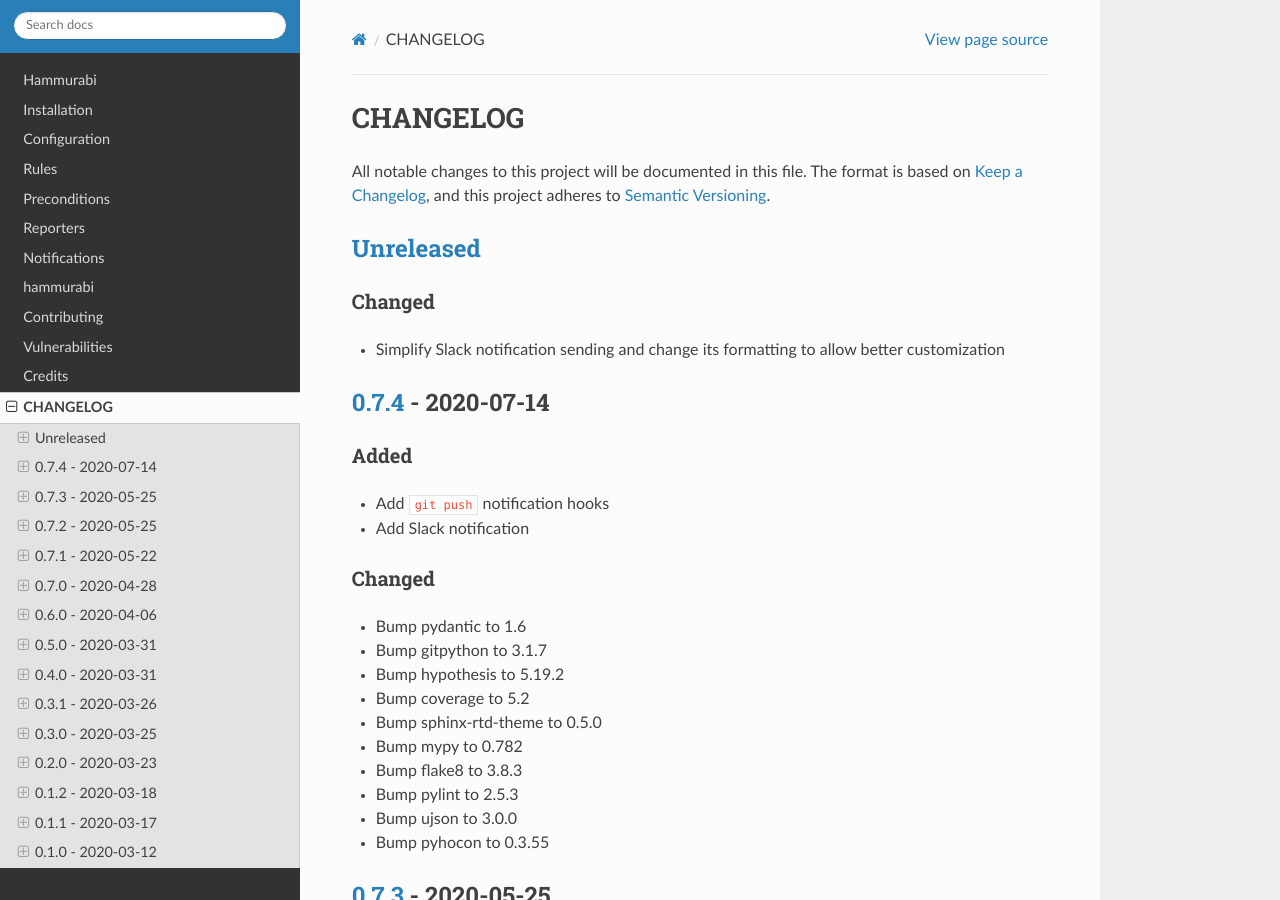
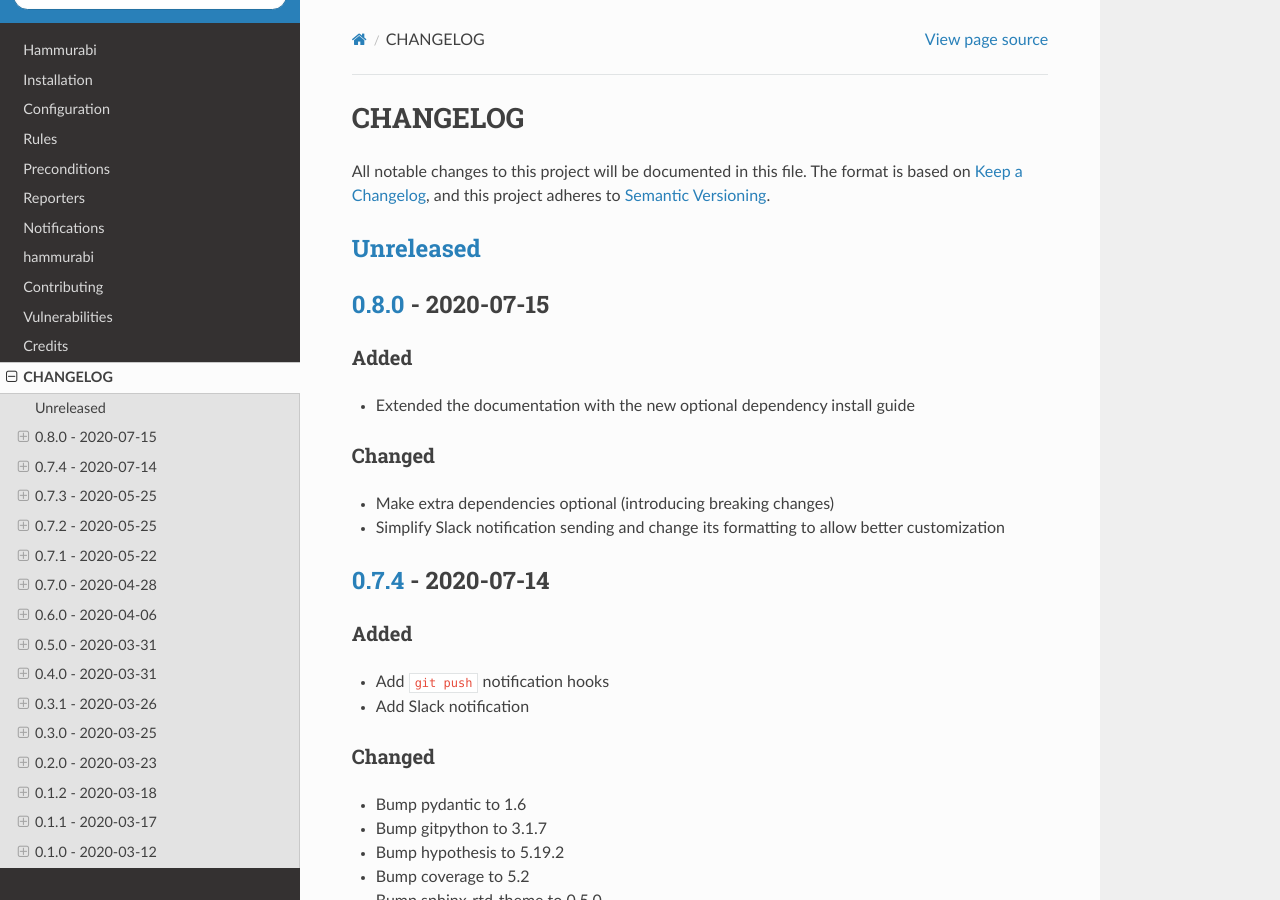
Before and after one commit to gabor-boros/hammurabi, a Sphinx documentation site: the page built from docs/history.rst, in a window 1280 px wide and 900 px high. Built offline with Sphinx 7.4.7 and the Read the Docs theme 2.0.0, drawn with Linux system fonts in a browser that asks for light colours.

Commit message:
Bump version to 0.8.0 and regenerate docs

```diff
--- a/CHANGELOG.rst
+++ b/CHANGELOG.rst
@@ -10,7 +10,7 @@
 
 .. Hyperlinks for releases
 
-.. _Unreleased: https://github.com/gabor-boros/hammurabi/compare/v0.7.4...master
+.. _Unreleased: https://github.com/gabor-boros/hammurabi/compare/v0.8.0...master
 .. _0.1.0: https://github.com/gabor-boros/hammurabi/releases/tag/v0.1.0
 .. _0.1.1: https://github.com/gabor-boros/hammurabi/releases/tag/v0.1.1
 .. _0.1.2: https://github.com/gabor-boros/hammurabi/releases/tag/v0.1.2
@@ -25,13 +25,23 @@
 .. _0.7.2: https://github.com/gabor-boros/hammurabi/releases/tag/v0.7.2
 .. _0.7.3: https://github.com/gabor-boros/hammurabi/releases/tag/v0.7.3
 .. _0.7.4: https://github.com/gabor-boros/hammurabi/releases/tag/v0.7.4
+.. _0.8.0: https://github.com/gabor-boros/hammurabi/releases/tag/v0.8.0
 
 Unreleased_
 -----------
 
+0.8.0_ - 2020-07-15
+-------------------
+
+Added
+~~~~~
+
+* Extended the documentation with the new optional dependency install guide
+
 Changed
 ~~~~~~~
 
+* Make extra dependencies optional (introducing breaking changes)
 * Simplify Slack notification sending and change its formatting to allow better customization
 
 0.7.4_ - 2020-07-14
--- a/README.rst
+++ b/README.rst
@@ -86,7 +86,7 @@
 
 To install hammurabi with an extra package run ``pip install hammurabi[<EXTRA>]``,
 where ``<EXTRA>`` is the name of the extra option. To install multiple extra packages
-list the extra names separated by comma as described in pip_'s example section point
+list the extra names separated by comma as described in `pip's examples`_ section point
 number six.
 
 +---------------------+--------------------------------------------+
@@ -105,7 +105,7 @@
 | slack-notifications | needed for slack webhook notifications     |
 +---------------------+--------------------------------------------+
 
-.. _pip: https://pip.pypa.io/en/stable/reference/pip_install/#examples
+.. _`pip's examples`: https://pip.pypa.io/en/stable/reference/pip_install/#examples
 
 Configuration
 =============
--- a/docs/conf.py
+++ b/docs/conf.py
@@ -57,9 +57,9 @@
 # the built documents.
 #
 # The short X.Y version.
-version = "0.7.4"
+version = "0.8.0"
 # The full version, including alpha/beta/rc tags.
-release = "0.7.4"
+release = "0.8.0"
 
 # The language for content autogenerated by Sphinx. Refer to documentation
 # for a list of supported languages.
--- a/docs/installation.rst
+++ b/docs/installation.rst
@@ -32,7 +32,7 @@
 
 To install hammurabi with an extra package run ``pip install hammurabi[<EXTRA>]``,
 where ``<EXTRA>`` is the name of the extra option. To install multiple extra packages
-list the extra names separated by comma as described in pip_'s example section point
+list the extra names separated by comma as described in `pip's examples`_ section point
 number six.
 
 +---------------------+--------------------------------------------+
@@ -51,7 +51,7 @@
 | slack-notifications | needed for slack webhook notifications     |
 +---------------------+--------------------------------------------+
 
-.. _pip: https://pip.pypa.io/en/stable/reference/pip_install/#examples
+.. _`pip's examples`: https://pip.pypa.io/en/stable/reference/pip_install/#examples
 
 From sources
 ------------
--- a/hammurabi/__init__.py
+++ b/hammurabi/__init__.py
@@ -57,4 +57,4 @@
     YAMLValueNotExists,
 )
 
-__version__ = "0.7.4"
+__version__ = "0.8.0"
--- a/pyproject.toml
+++ b/pyproject.toml
@@ -1,6 +1,6 @@
 [tool.poetry]
 name = "hammurabi"
-version = "0.7.4"
+version = "0.8.0"
 license = "Apache-2.0"
 description = "Hammurabi is an extensible CLI tool responsible for enforcing user-defined rules on a git repository."
 documentation = "https://readthedocs.org/projects/hammurabi/badge/"
```
